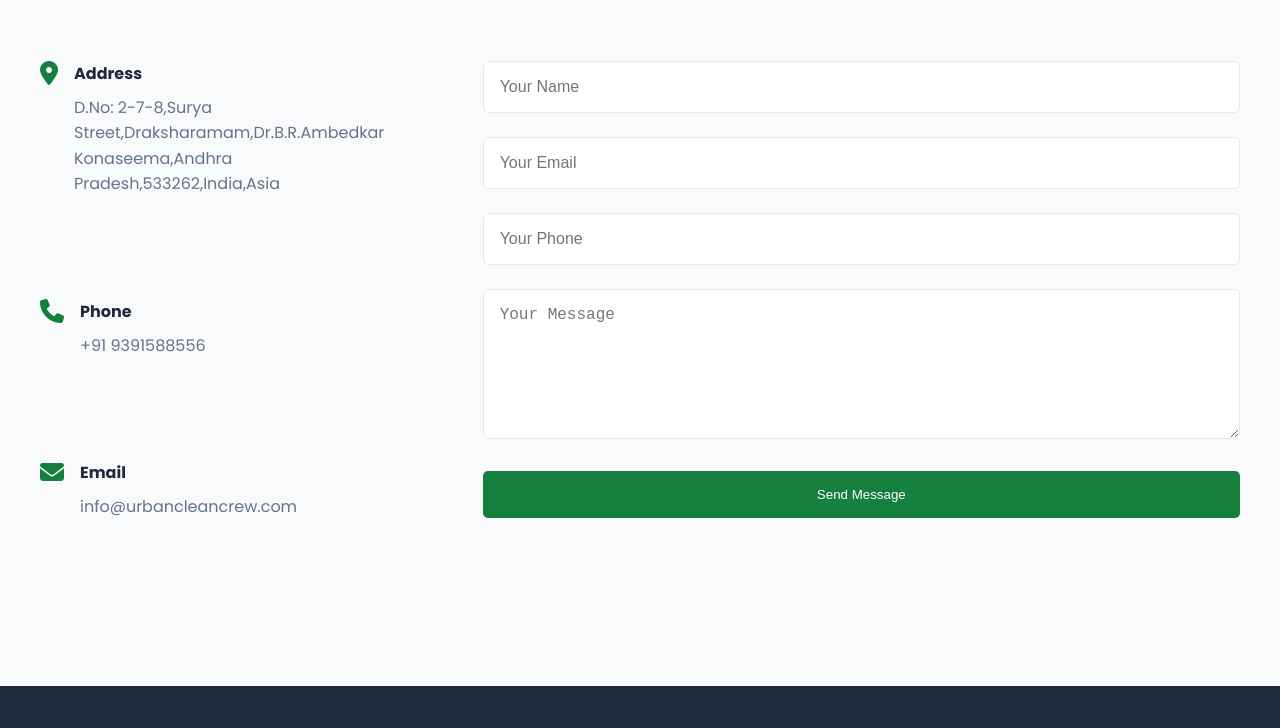
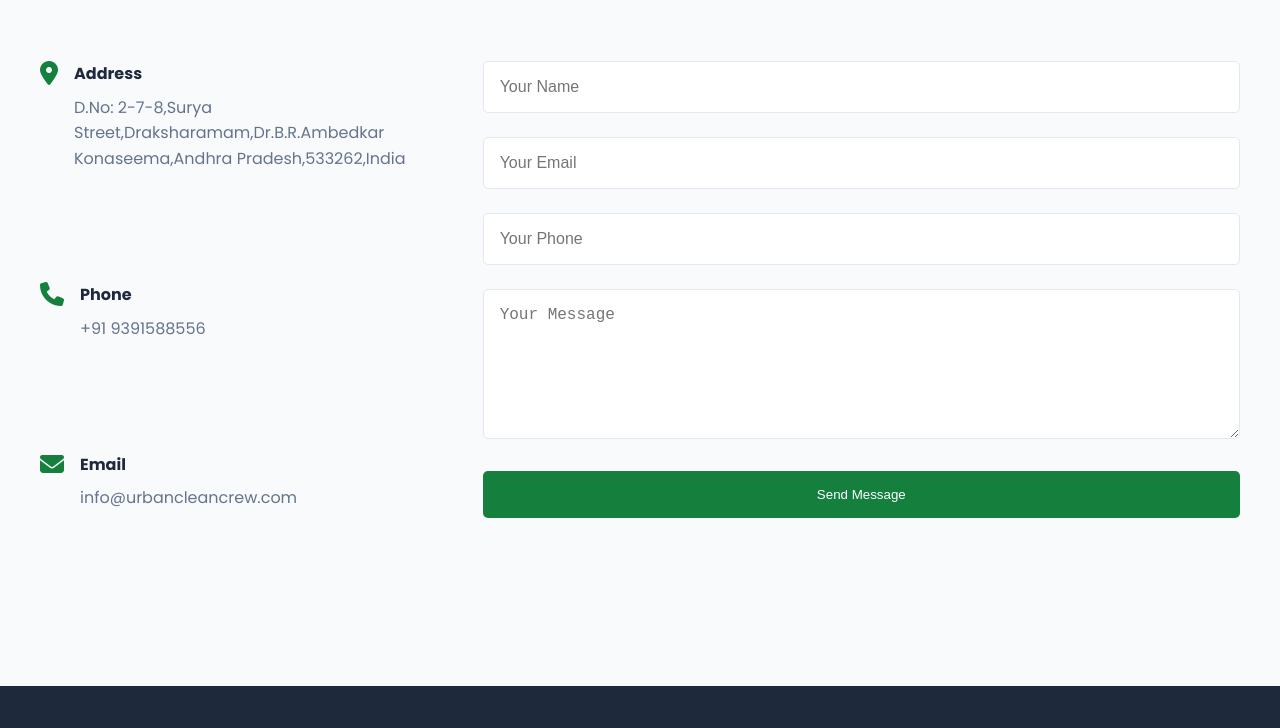
Before and after one commit to saivigneshinapakolla/urbanclean-website, a website: page index.html in a window 1280 px wide. Shown: the part 4265-4993 px from the top of the page. Drawn offline with nearby package versions, Linux system fonts and the light colour scheme.

Commit message:
Address change

```diff
--- a/index.html
+++ b/index.html
@@ -296,7 +296,7 @@
                     <i class="fas fa-map-marker-alt"></i>
                     <div>
                         <h4>Address</h4>
-                        <p>D.No: 2-7-8,Surya Street,Draksharamam,Dr.B.R.Ambedkar Konaseema,Andhra Pradesh,533262,India,Asia</p>
+                        <p>D.No: 2-7-8,Surya Street,Draksharamam,Dr.B.R.Ambedkar Konaseema,Andhra Pradesh,533262,India</p>
                     </div>
                 </div>
                 <div class="info-item">
```
